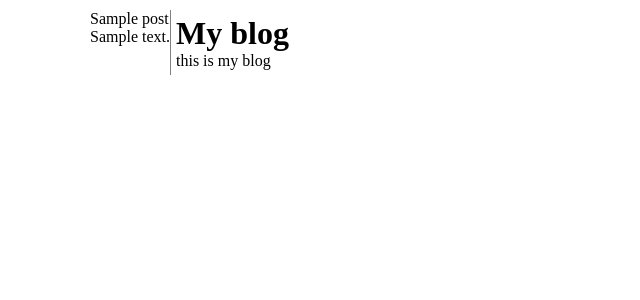
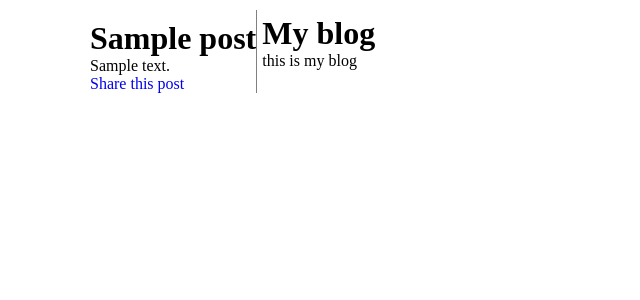
Before and after one commit to Ahmed-Is3a/blog_website, a Django app: a page that uses blog/templates/post/detail.html in a window 1280 px wide. Shown: the top 300 px of the page, without its empty margins (0-640 px from the left). Run offline with Django 5.2, Linux system fonts and the light colour scheme; tables that the repository leaves empty hold one stand-in row (values such as "Sample post").

Commit message:
adding a link to share a post

```diff
--- a/blog/templates/post/detail.html
+++ b/blog/templates/post/detail.html
@@ -1,6 +1,12 @@
 {% extends "blog/base.html" %}
 
 {% block content %}
-{{ post.title }}
+<h1>{{ post.title }}</h1>
 {{ post.body|linebreaks }}
+<p>
+    <a href="{% url "blog:post_share" post.id %}">
+        Share this post
+    </a>
+
+</p>
 {% endblock content %}
```
